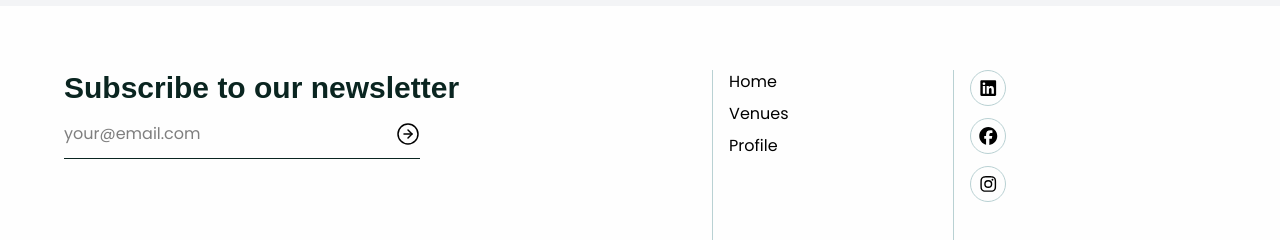
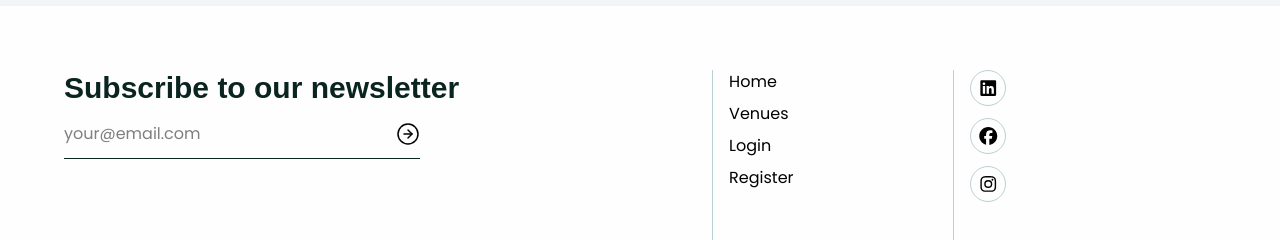
Before and after one commit to helenesyre/PE2-helene-syre, a Next.js app: page /login in a window 1280 px wide. Shown: the part 782-1022 px from the top of the page. Built offline with nearby package versions, Linux system fonts and the light colour scheme; a web font is replaced by a local one.

Commit message:
Fixed auth-specific links in footer
Added `useAuth` to the footer so the navigation now changes based on auth state. Authenticated users still see `Profile`, while unauthenticated users now see `Login` and `Register` links instead.

```diff
--- a/app/_components/footer/Footer.tsx
+++ b/app/_components/footer/Footer.tsx
@@ -1,3 +1,5 @@
+"use client";
+
 import Link from "next/link";
 import Logo from "../ui/Logo";
 import { CircleArrowRight } from "lucide-react";
@@ -7,9 +9,11 @@ import {
   faInstagram,
   faLinkedin,
 } from "@fortawesome/free-brands-svg-icons";
+import { useAuth } from "@/app/_lib/stores";
 
 // Footer component for the application
 export default function Footer() {
+  const { isAuthenticated } = useAuth();
   return (
     <footer className="flex flex-col xl:flex-row items-start xl:items-stretch justify-between py-16 px-6 md:px-10 lg:px-16 gap-16 bg-cloud-white-50">
       <div className="flex flex-col items-start gap-8 xl:gap-32">
@@ -52,11 +56,26 @@ export default function Footer() {
                 Venues
               </Link>
             </li>
-            <li>
-              <Link href={"/profile"} className="hover:text-ocean-500">
-                Profile
-              </Link>
-            </li>
+            {isAuthenticated() ? (
+              <li>
+                <Link href={"/profile"} className="hover:text-ocean-500">
+                  Profile
+                </Link>
+              </li>
+            ) : (
+              <>
+                <li>
+                  <Link href={"/login"} className="hover:text-ocean-500">
+                    Login
+                  </Link>
+                </li>
+                <li>
+                  <Link href={"/register"} className="hover:text-ocean-500">
+                    Register
+                  </Link>
+                </li>
+              </>
+            )}
           </ul>
           {/* Policy and terms */}
           <ul className="flex md:flex-col gap-6 md:gap-2 small-text">
```
